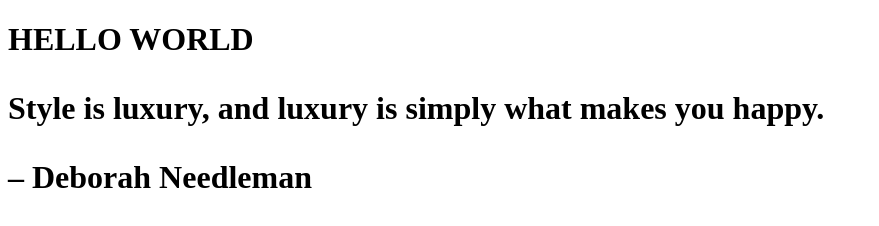
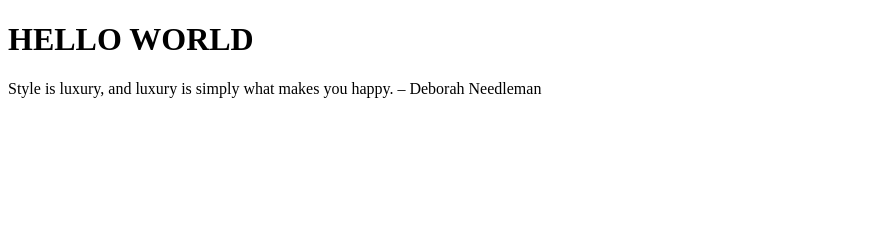
Before and after one commit to kokathy5/CMST385, a plain HTML site: page project1/index.html in a window 1280 px wide. Shown: the whole page, without its empty margins (0-879 px from the left). Drawn offline with Linux system fonts and the light colour scheme.

Commit message:
Update index.html

```diff
--- a/project1/index.html
+++ b/project1/index.html
@@ -1,13 +1,13 @@
 <!DOCTYPE html>
-<html>
+<html lang="en">
 <head>
 <title>Home- Kathy Ohaka</title>
 </head>
 <body>
-<h1>HELLO WORLD<h1>
+<h1>HELLO WORLD</h1>
 
 
-<p>Style is luxury, and luxury is simply what makes you happy.<p>
-<p>– Deborah Needleman</p>
+<p>Style is luxury, and luxury is simply what makes you happy.
+– Deborah Needleman</p>
 </body>
 </html>
```
